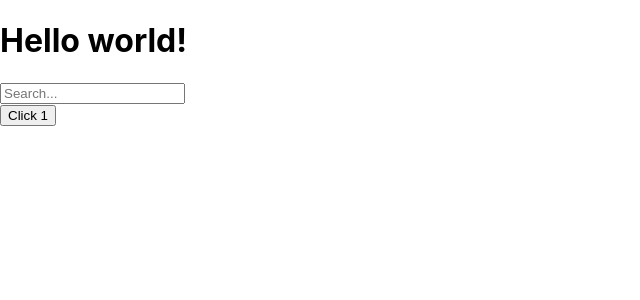
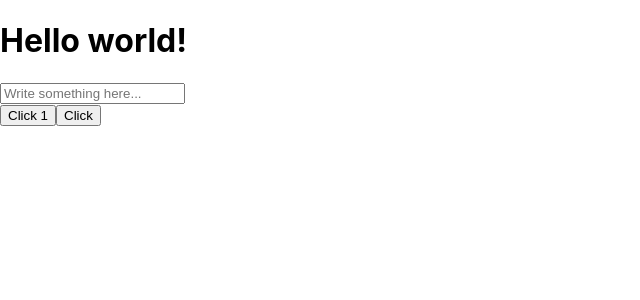
Before and after one commit to matyushkin-s/react-project, a React (Create React App) app: page / in a window 1280 px wide. Shown: the top 300 px of the page, without its empty margins (0-640 px from the left). Built offline with nearby package versions, Linux system fonts and the light colour scheme.

Commit message:
Added changes for 1 HW

```diff
--- a/src/App.js
+++ b/src/App.js
@@ -6,9 +6,13 @@ function App() {
   return (
     <div className="App">
       <h1>Hello world!</h1>
-      <Input />
+      <Input
+        placeholder="Write something here..."
+      />
       <br></br>
-      <Button text="Click 1" />
+      <Button title="Click" text="Click 1" />
+
+      <Button title="Test title" text="Click " />
     </div>
   );
 }
--- a/src/components/Button.jsx
+++ b/src/components/Button.jsx
@@ -1,7 +1,7 @@
 const Button = (props) => {
 
   return (
-    <button>{props.text}</button>
+    <button title={props.title}>{props.text}</button>
   )
 }
 
--- a/src/components/Input.jsx
+++ b/src/components/Input.jsx
@@ -1,6 +1,6 @@
-const Input = () => {
+const Input = (props) => {
   return (
-    <input type="text" placeholder="Search..." />
+    <input type="text" placeholder={props.placeholder}/>
   )
 }
 
```
